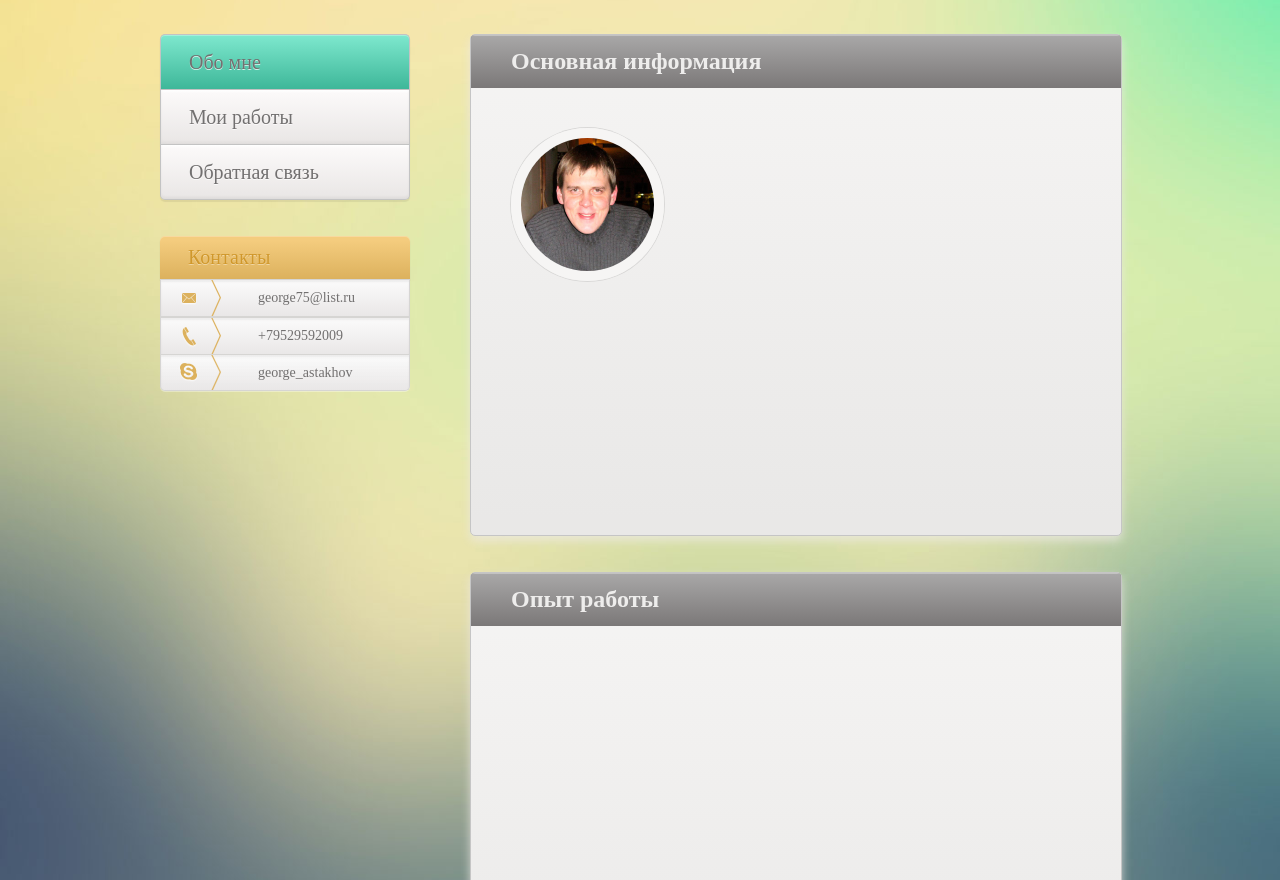
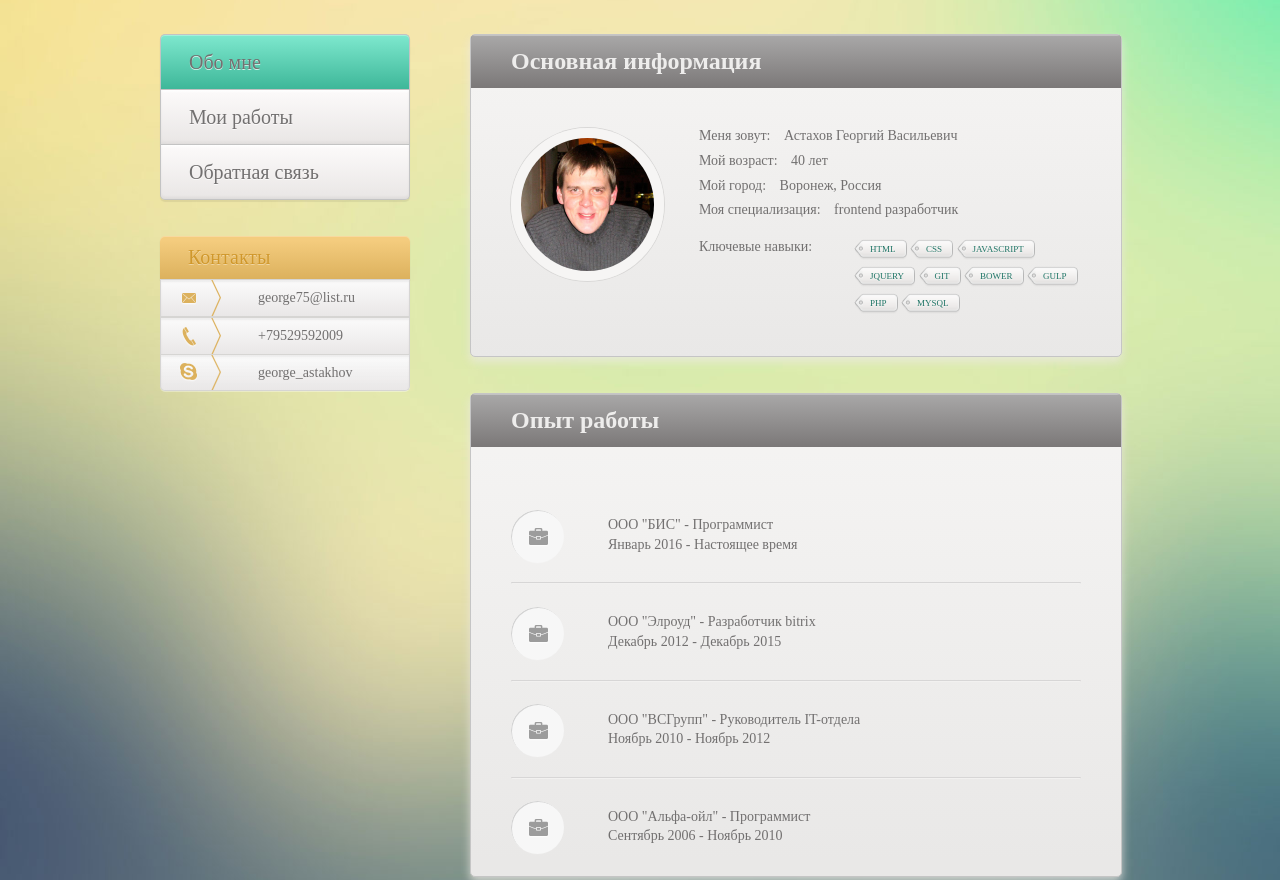
Before and after one commit to GeorgeAstakhov/Portfolio, a website: page app/index.html in a window 1280 px wide. Shown: the part 99-979 px from the top of the page. Drawn offline with nearby package versions, Linux system fonts and the light colour scheme; a web font is replaced by a local one.

Commit message:
1st page complete

```diff
--- a/app/css/main.css
+++ b/app/css/main.css
@@ -323,7 +323,6 @@ body {
 	border: solid 1px #c5c5c5;
 	display: block;
 	width: 100%;
-	height: 500px;
 	border-radius: 5px;
 	overflow: hidden;
 	background-color: #f5f4f3;
@@ -334,7 +333,7 @@ body {
 }
 
 .content_item_header {
-	margin: 0 0 40px 0;
+	margin: 0 0 20px 0;
 	padding: 12px 40px;
 	min-height: 29px;
 	background-color: #727070;
@@ -352,7 +351,8 @@ body {
 }
 
 .content_item_inside {
-	margin: 0 40px 40px;
+	margin: 0 40px;
+	padding: 20px 0 0;
 }
 
 .content_item_inside_photo {
@@ -372,6 +372,153 @@ body {
 	margin: 0;
 	padding: 0;
 	width: 100%;
+}
+
+.content_list_about {
+	margin: 0 0 36px 35px;
+	padding: 0;
+	float: left;
+	vertical-align: top;
+	width: 380px;
+}
+
+.content_list_item_about {
+	margin: 0 0 8px;
+	padding: 0;
+	list-style: none;
+	font: normal 14px/1.2 "OpenSansRegular";
+	color: #727070;
+	word-wrap: break-word;
+}
+
+.content_list_item_about.skills {
+	margin-top: 20px;
+}
+
+.content_list_item_about_name {
+	font-family: "OpenSansSemiBold";
+	white-space: nowrap;
+}
+
+.content_list_item_about_name:after {
+	content: '';
+	padding-right: 10px;
+}
+
+.content_list_skills {
+	margin: 0;
+	padding: 0;
+	display: inline-block;
+	width: 225px;
+	float: right;
+}
+
+.content_list_item_skills {
+	margin: 0 4px 6px 9px;
+	padding: 6px 7px;
+	display: inline-block;
+	list-style: none;
+	color: #1e7465;
+	font: normal 9px/1.0 "OpenSansSemiBold";
+	text-transform: uppercase;
+	text-shadow: 0 1px 0 rgba(255,255,255,0.45);
+	background: repeat-x url("../images/skills_body.png");
+	position: relative;
+	white-space: nowrap;
+}
+
+.content_list_item_skills:before {
+	content: '';
+	display: inline-block;
+	position: absolute;
+	height: 21px;
+	width: 9px;
+	background: no-repeat 0 0 url('../images/skills_arrow.png');
+	top: 0;
+	right: 100%;
+}
+
+.content_list_item_skills:after{
+	content: '';
+	display: inline-block;
+	position: absolute;
+	height: 21px;
+	width: 4px;
+	background: no-repeat 0 0 url('../images/skills_base.png');
+	top: 0;
+	left: 100%;
+}
+
+.content_list_history {
+	margin: 0;
+	padding: 0;
+	width: 100%;
+}
+
+.content_list_item_history {
+	margin: 0;
+	padding: 28px 0 30px 97px;
+	list-style: none;
+	color: #727070;
+	font-weight: normal;
+	font-size: 14px;
+	line-height: 1.4;
+	font-family: "OpenSansRegular";
+	position: relative;
+}
+
+.content_list_item_history:before {
+	content: '';
+	display: block;
+	margin-top: -26px;
+	position: absolute;
+	border-radius: 50%;
+	background-color: #f7f7f7;
+	width: 53px;
+	height: 53px;
+	left: 0;
+	top: 50%;
+	box-shadow: 0 1px 0 0 rgba(255,255,255, 0.04), inset 1px 1px 0 0 rgba(199,199,199,0.75);
+	background-repeat: no-repeat;
+	background-image: url('../images/history_sprites.png');
+}
+
+.content_list_item_history.work:before {
+	background-position: -2px -2px;
+}
+
+.content_list_item_history.courses:before {
+	background-position: -62px -2px;
+}
+
+.content_list_item_history.graduate:before {
+	background-position: -122px -2px;
+}
+
+.content_list_item_history.regular:after {
+	content: '';
+	height: 2px;
+	border-radius: 1px;
+	background-color: rgb(246, 245, 244);
+	box-shadow: inset 0px 1px 1px 0px rgba(128, 128, 128, 0.29);
+	position: absolute;
+	bottom: 0;
+	left: 0;
+	width: 100%;
+}
+
+.content_list_item_history_source {
+	margin: 0;
+	padding: 0;
+	font-family: "OpenSansSemiBold";
+	word-wrap: break-word;
+}
+
+.content_list_item_history_period {
+	margin: 0;
+	padding: 0;
+	font-family: "OpenSansRegular";
+	word-wrap: break-word;
 }
 
 /* footer */
--- a/app/index.html
+++ b/app/index.html
@@ -86,19 +86,68 @@
 			<main class="main_content clearfix">
 				<section class="main_content_item clearfix">
 					<h2 class="content_item_header">Основная информация</h2>
-					<div class="content_item_inside">
+					<div class="content_item_inside clearfix">
 						<div class="content_item_inside_photo">
 							<img src="images/i-20_fl.jpg" alt="Георгий Астахов" class="content_item_inside_img">
 						</div>
+						<ul class="content_list_about">
+							<li class="content_list_item_about"><span class="content_list_item_about_name">Меня зовут:</span> Астахов Георгий Васильевич</li>
+							<li class="content_list_item_about"><span class="content_list_item_about_name">Мой возраст:</span> 40 лет</li>
+							<li class="content_list_item_about"><span class="content_list_item_about_name">Мой город:</span> Воронеж, Россия</li>
+							<li class="content_list_item_about"><span class="content_list_item_about_name">Моя специализация:</span> frontend разработчик</li>
+							<li class="content_list_item_about skills"><span class="content_list_item_about_name">Ключевые навыки:</span>
+								<ul class="content_list_skills">
+									<li class="content_list_item_skills">html</li>
+									<li class="content_list_item_skills">css</li>
+									<li class="content_list_item_skills">javascript</li>
+									<li class="content_list_item_skills">jquery</li>
+									<li class="content_list_item_skills">git</li>
+									<li class="content_list_item_skills">bower</li>
+									<li class="content_list_item_skills">gulp</li>
+									<li class="content_list_item_skills">php</li>
+									<li class="content_list_item_skills">mysql</li>
+								</ul>
+							</li>
+						</ul>
 					</div>
 				</section>
 				<section class="main_content_item clearfix">
 					<h2 class="content_item_header">Опыт работы</h2>
-					<div class="content_item_inside"></div>
+					<div class="content_item_inside clearfix">
+						<ul class="content_list_history">
+							<li class="content_list_item_history regular work">
+								<p class="content_list_item_history_source">ООО "БИС" - Программист</p>
+								<p class="content_list_item_history_period">Январь 2016 - Настоящее время</p>
+							</li>
+							<li class="content_list_item_history regular work">
+								<p class="content_list_item_history_source">ООО "Элроуд" - Разработчик bitrix</p>
+								<p class="content_list_item_history_period">Декабрь 2012 - Декабрь 2015</p>
+							</li>
+							<li class="content_list_item_history regular work">
+								<p class="content_list_item_history_source">ООО "ВСГрупп" - Руководитель IT-отдела</p>
+								<p class="content_list_item_history_period">Ноябрь 2010 - Ноябрь 2012</p>
+							</li>
+							<li class="content_list_item_history last work">
+								<p class="content_list_item_history_source">ООО "Альфа-ойл" - Программист</p>
+								<p class="content_list_item_history_period">Сентябрь 2006 - Ноябрь 2010</p>
+							</li>
+						</ul>
+					</div>
 				</section>
 				<section class="main_content_item clearfix">
 					<h2 class="content_item_header">Образование</h2>
-					<div class="content_item_inside"></div>
+					<div class="content_item_inside clearfix">
+						<ul class="content_list_history">
+							<li class="content_list_item_history regular courses">
+								<p class="content_list_item_history_source">Курсы Loftschool</p>
+								<p class="content_list_item_history_period">Январь 2016 - Настоящее время</p>
+							</li>
+							<li class="content_list_item_history last graduate">
+								<p class="content_list_item_history_source">ВГМА им. Н.Н. Бурденко</p>
+								<p class="content_list_item_history_period">Сентябрь 1992 - Сентябрь 2002</p>
+							</li>
+						</ul>
+					</div>
 				</section>
 			</main>
 		</div>
```
Also changed, not shown: app/images/history_sprites.png (added), app/images/skills_arrow.png (added), app/images/skills_base.png (added), app/images/skills_body.png (added).
